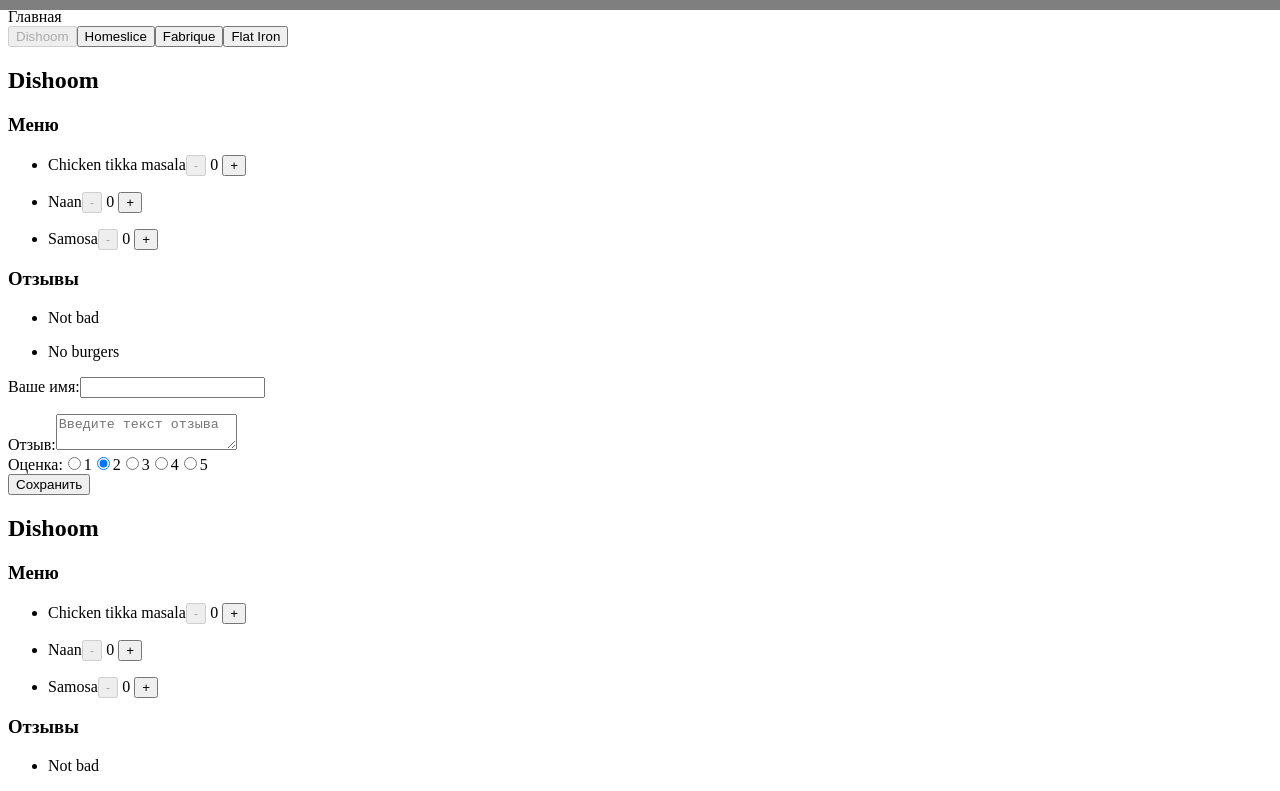
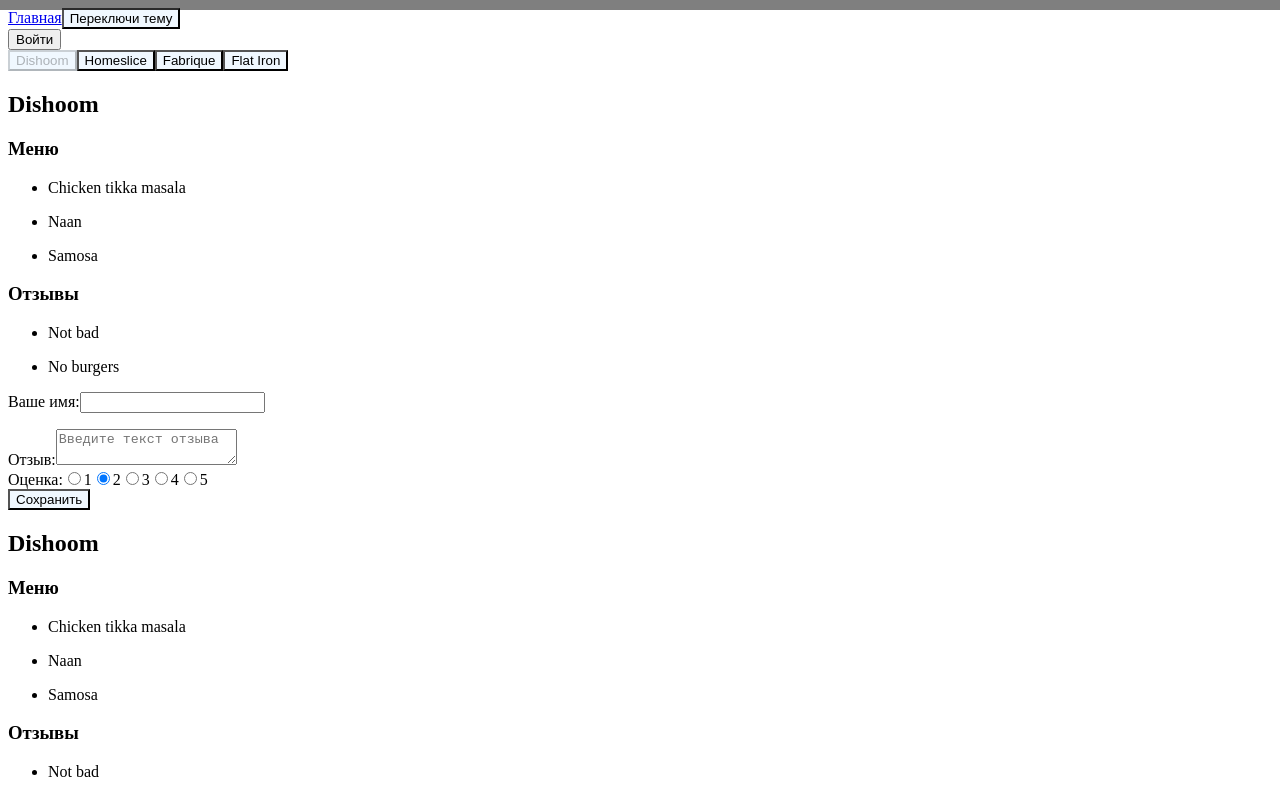
Before and after one commit to aliya-niki/anyfood, a React (Vite) app: page / in a window 1280 px wide. Shown: the top 791 px of the page. Built offline with nearby package versions, Linux system fonts and the light colour scheme.

Commit message:
lecture-5: add useContext for theme and user

```diff
--- a/src/components/add-review-form/component.jsx
+++ b/src/components/add-review-form/component.jsx
@@ -1,5 +1,6 @@
-import { useReducer } from "react";
+import { useContext, useReducer } from "react";
 import { ReviewRating } from "../review-rating/component";
+import { ThemeContext } from "../../contexts/theme";
 
 const DEFAULT_REVIEW_STATE = {
   rating: 2,
@@ -24,6 +25,7 @@
 
 export const AddReviewForm = () => {
   const [form, dispatch] = useReducer(reducer, DEFAULT_REVIEW_STATE);
+  const {theme} = useContext(ThemeContext);
 
   const handleSubmit = (evt) => {
     evt.preventDefault();
@@ -55,7 +57,7 @@
         maxRating={5}
         onChange={(rating) => dispatch({type: 'setRating', payload: rating})}
       />
-      <button type="submit" onSubmit={handleSubmit}>
+      <button className={`btn btn--${theme}`} type="submit" onSubmit={handleSubmit}>
         Сохранить
       </button>
     </form>
--- a/src/components/counter/component.jsx
+++ b/src/components/counter/component.jsx
@@ -1,9 +1,14 @@
+import { useContext } from "react";
+import { ThemeContext } from "../../contexts/theme";
+
 export const Counter = ({ value, increment, decrement, min = 0, max = 5 }) => {
+  const {theme} = useContext(ThemeContext);
+
   return (
     <>
-      <button type="button" onClick={decrement} disabled={value===min}> - </button>
+      <button className={`btn btn--${theme}`} type="button" onClick={decrement} disabled={value===min}> - </button>
       <span> {value} </span>
-      <button type="button" onClick={increment} disabled={value===max}> + </button>
+      <button className={`btn btn--${theme}`} type="button" onClick={increment} disabled={value===max}> + </button>
     </>
   );
 };
--- a/src/components/dish/component.jsx
+++ b/src/components/dish/component.jsx
@@ -1,13 +1,16 @@
+import { useContext } from "react";
+import { CurrentUserContext } from "../../contexts/current-user";
 import { useCount } from "../../hooks/use-count";
 import { Counter } from "../counter/component";
 
 export const Dish = ({ dish }) => {
   const { count, increment, decrement } = useCount();
+  const {currentUser} = useContext(CurrentUserContext);
 
   return (
     <p>
       {dish.name}
-      <Counter value={count} increment={increment} decrement={decrement} />
+      { Boolean(currentUser) && <Counter value={count} increment={increment} decrement={decrement} />}
     </p>
   );
 };
--- a/src/components/header/component.jsx
+++ b/src/components/header/component.jsx
@@ -1,3 +1,11 @@
-export const Header = ({ children }) => {
-  return <header>{children}</header>;
+import { ScrollProgressBar } from "../scroll-progress-bar/component";
+
+export const Header = ({children}) => {
+  return (
+    <header>
+      <ScrollProgressBar />
+      <a href="#">Главная</a>
+      {children}
+    </header>
+  );
 };
--- /dev/null
+++ b/src/components/layout/component.jsx
@@ -0,0 +1,29 @@
+import { useState } from "react";
+import { Footer } from "../footer/component"
+import { Header } from "../header/component"
+import { ThemeButton } from "../theme-button/component";
+import { ThemeContext } from "../../contexts/theme";
+import { User } from "../user/component";
+import { CurrentUserContext } from "../../contexts/current-user";
+
+export const Layout = ({children}) => {
+  const [theme, setTheme] = useState('light');
+  const [currentUser, setCurrentUser] = useState(null);
+
+  return (
+    <ThemeContext.Provider value={{theme, setTheme}}>
+      <CurrentUserContext.Provider value={{currentUser, setCurrentUser}}>
+        <div>
+          <Header>
+            <ThemeButton />
+            <User />
+          </Header>
+          <main>
+            {children}
+          </main>
+          <Footer />
+        </div>
+      </CurrentUserContext.Provider>
+    </ThemeContext.Provider>
+  );
+};
--- a/src/components/tab/tab.jsx
+++ b/src/components/tab/tab.jsx
@@ -1,6 +1,16 @@
+import { useContext } from "react";
+import { ThemeContext } from "../../contexts/theme";
+
 export const Tab = ({ name, onTabClick, isActive }) => {
+  const {theme} = useContext(ThemeContext);
+
   return (
-    <button type="button" onClick={() => onTabClick()} disabled={isActive}>
+    <button
+      type="button"
+      onClick={() => onTabClick()}
+      disabled={isActive}
+      className={`btn btn--${theme}`}
+    >
       {name}
     </button>
   );
--- /dev/null
+++ b/src/components/theme-button/component.jsx
@@ -0,0 +1,15 @@
+import { useContext } from "react";
+import { ThemeContext } from "../../contexts/theme";
+
+export const ThemeButton = () => {
+  const {theme, setTheme} = useContext(ThemeContext);
+
+  return (
+    <button
+      className={`btn btn--${theme}`}
+      onClick={() => setTheme(theme === 'dark' ? 'light' : 'dark')}
+    >
+      Переключи тему
+    </button>
+  );
+};
--- /dev/null
+++ b/src/components/user/component.jsx
@@ -0,0 +1,20 @@
+import { useContext } from "react";
+import { CurrentUserContext } from "../../contexts/current-user";
+
+export const User = () => {
+  const {currentUser, setCurrentUser} = useContext(CurrentUserContext);
+
+  return (
+    <div>
+      { currentUser
+        ? <p>
+            {currentUser}
+            <button onClick={() => setCurrentUser(null)}>Выйти</button>
+          </p>
+        : <button onClick={() => setCurrentUser('Пользователь-1')}>
+          Войти
+        </button>
+      }
+    </div>
+  );
+};
--- /dev/null
+++ b/src/contexts/current-user.js
@@ -0,0 +1,3 @@
+import { createContext } from "react";
+
+export const CurrentUserContext = createContext(null);
--- /dev/null
+++ b/src/contexts/theme.js
@@ -0,0 +1,3 @@
+import { createContext } from "react";
+
+export const ThemeContext = createContext('light');
--- a/src/main.jsx
+++ b/src/main.jsx
@@ -1,20 +1,13 @@
 import { createRoot } from 'react-dom/client';
 import { restaurants } from './mocks/mock.js';
-import { Header } from './components/header/component';
-import { Footer } from './components/footer/component';
 import { Restaurants } from './components/restaurants/component';
-import { ScrollProgressBar } from './components/scroll-progress-bar/component';
+import { Layout } from './components/layout/component.jsx';
 
 const root = createRoot(document.getElementById('root'));
 root.render(
   <>
-    <Header>
-      <ScrollProgressBar />
-      Главная
-    </Header>
-    <main>
+    <Layout>
       { Boolean(restaurants.length) && <Restaurants restaurants={restaurants} />}
-    </main>
-    <Footer>Футер</Footer>
+    </Layout>
   </>
 );
--- a/style.css
+++ b/style.css
@@ -23,3 +23,12 @@
   height: 10px;
   background-color: rgba(0, 0, 0, 0.5);
 }
+
+.btn--light {
+  background-color: aliceblue;
+}
+
+.btn--dark {
+  background-color: darkblue;
+  color: white;
+}
```
